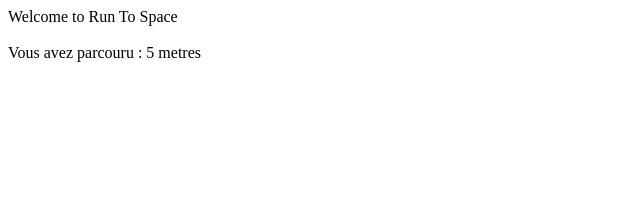
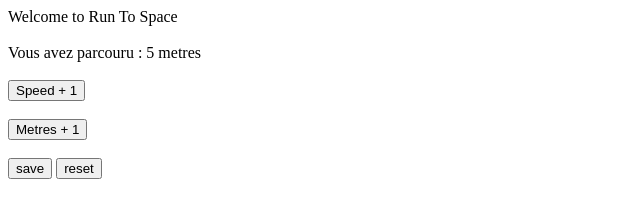
Before and after one commit to pmyz/run-to-space, a plain HTML site: page index.html in a window 1280 px wide. Shown: the whole page, without its empty margins (0-640 px from the left). Drawn offline with nearby package versions, Linux system fonts and the light colour scheme.

Commit message:
Update index.html

```diff
--- a/index.html
+++ b/index.html
@@ -5,8 +5,46 @@
 <meta name="Author" content="pymz" />
 <script src="http://code.jquery.com/jquery-2.0.0.js"></script>
 <script type="text/javascript">
+
+var defaultPlayersData={'metres':'0','bonusSpeed':'1', 'bonusMetres':'0'};
+
 function incrementerCompteur(){
-	$('#compteurMetre').text(parseInt($('#compteurMetre').text(),10)+1);
+	$('#compteurMetre').text(parseInt($('#compteurMetre').text(),10)+1+parseInt($.playerData['bonusMetres'],10));
+	$.playerData['metres']=parseInt($('#compteurMetre').text(),10);
+}
+function saveData(){
+	localStorage.setItem("playerData", JSON.stringify($.playerData));
+}
+function resetData(){
+	localStorage.removeItem("playerData");
+	$.playerData=defaultPlayersData;
+	$('#compteurMetre').text('0');
+}
+function loadData(){
+	if(localStorage){
+		var _data=localStorage.getItem("playerData");
+		if($.trim(_data).length>0) {
+			return JSON.parse(_data);
+		} else {
+			return defaultPlayersData;
+		}
+	} else {
+		alert('Navigateur non compatible');
+	}
+}
+function speedUp(){
+	$.playerData['bonusSpeed']=parseInt($.playerData['bonusSpeed'],10)+1;
+	initIncrement()
+}
+function metreUp(){
+	$.playerData['bonusMetres']=parseInt($.playerData['bonusMetres'],10)+1;
+}
+function initIncrement(){
+	clearInterval($.interval);
+	$.interval = setInterval(incrementerCompteur, 1000/parseInt($.playerData['bonusSpeed'],10));
+}
+function reloadInterval(){
+	clearInterval($.interval);
 }
 </script>
 </head>
@@ -15,8 +53,9 @@ function incrementerCompteur(){
 </div>
 </body>
 <script type="text/javascript">
+	$.playerData = loadData();
 	$('#div1').append('<span>Welcome to Run To Space</span>');
-	$('#div1').append('<br><br>Vous avez parcouru : <span id="compteurMetre">0</span> metres');
+	$('#div1').append('<br><br>Vous avez parcouru : <span id="compteurMetre">'+$.playerData['metres']+'</span> metres');
 
 	//$('#div1').append('<br><br><input type="text" id="input1" readonly="readonly"/ value="0">');
 	//$('#div1').append('<button id="btn1">run</button>');
@@ -24,6 +63,17 @@ function incrementerCompteur(){
 	//	$('#input1').val(parseInt($('#input1').val(),10)+1);
 	//	});
 
-	setInterval(incrementerCompteur, 1000);
+	initIncrement();
+
+
+	$('#div1').append('<br><br><button id="speedUp">Speed + 1</button>');
+	$('#div1').append('<br><br><button id="metreUp">Metres + 1</button>');
+
+	$('#div1').append('<br><br><button id="save">save</button> <button id="reset">reset</button>');
+	$('#save').on('click',saveData);
+	$('#reset').on('click',resetData);
+	$('#speedUp').on('click',speedUp);
+	$('#metreUp').on('click',metreUp);
+	//	});
 </script>
 </html>
```
